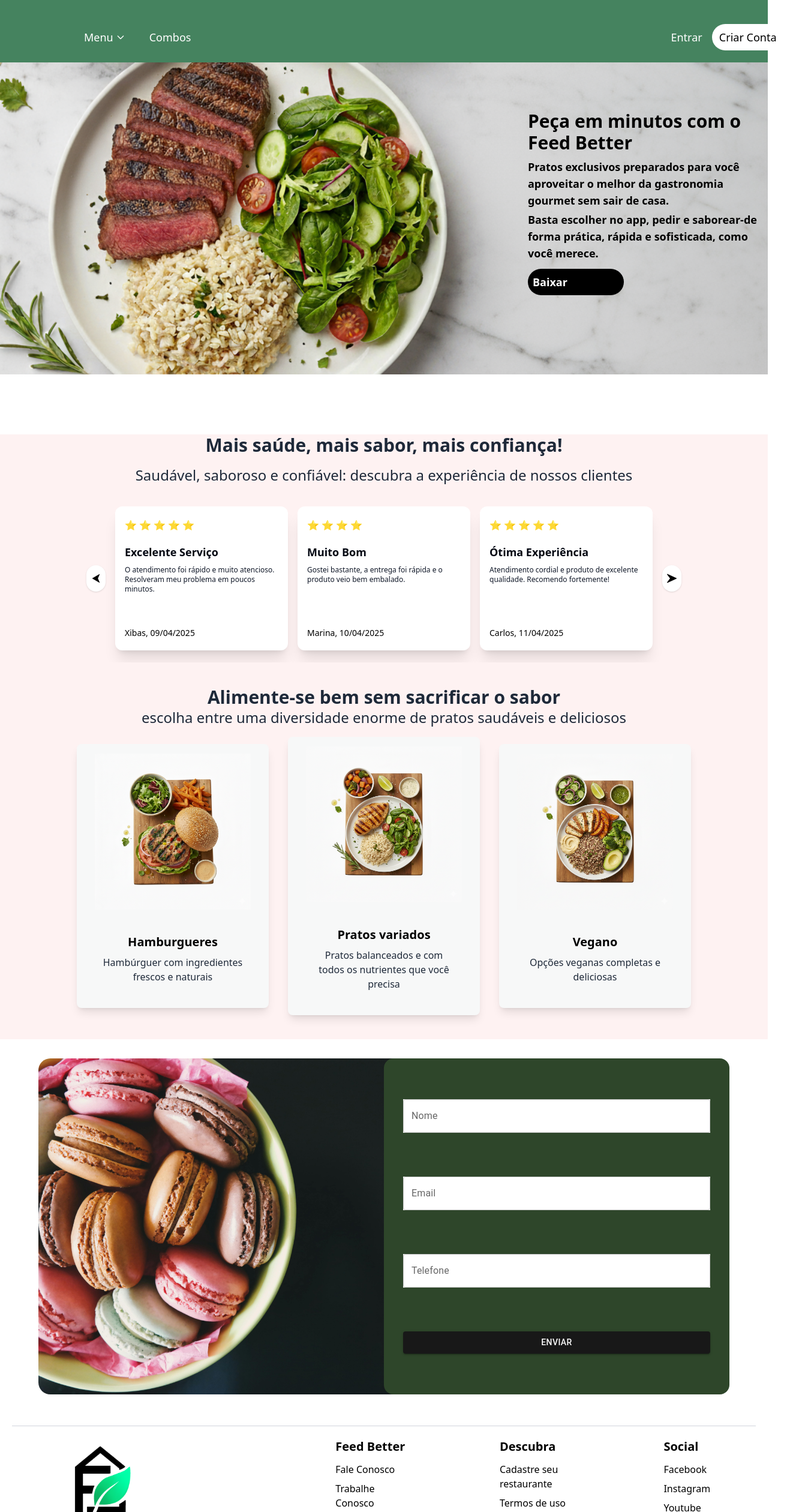
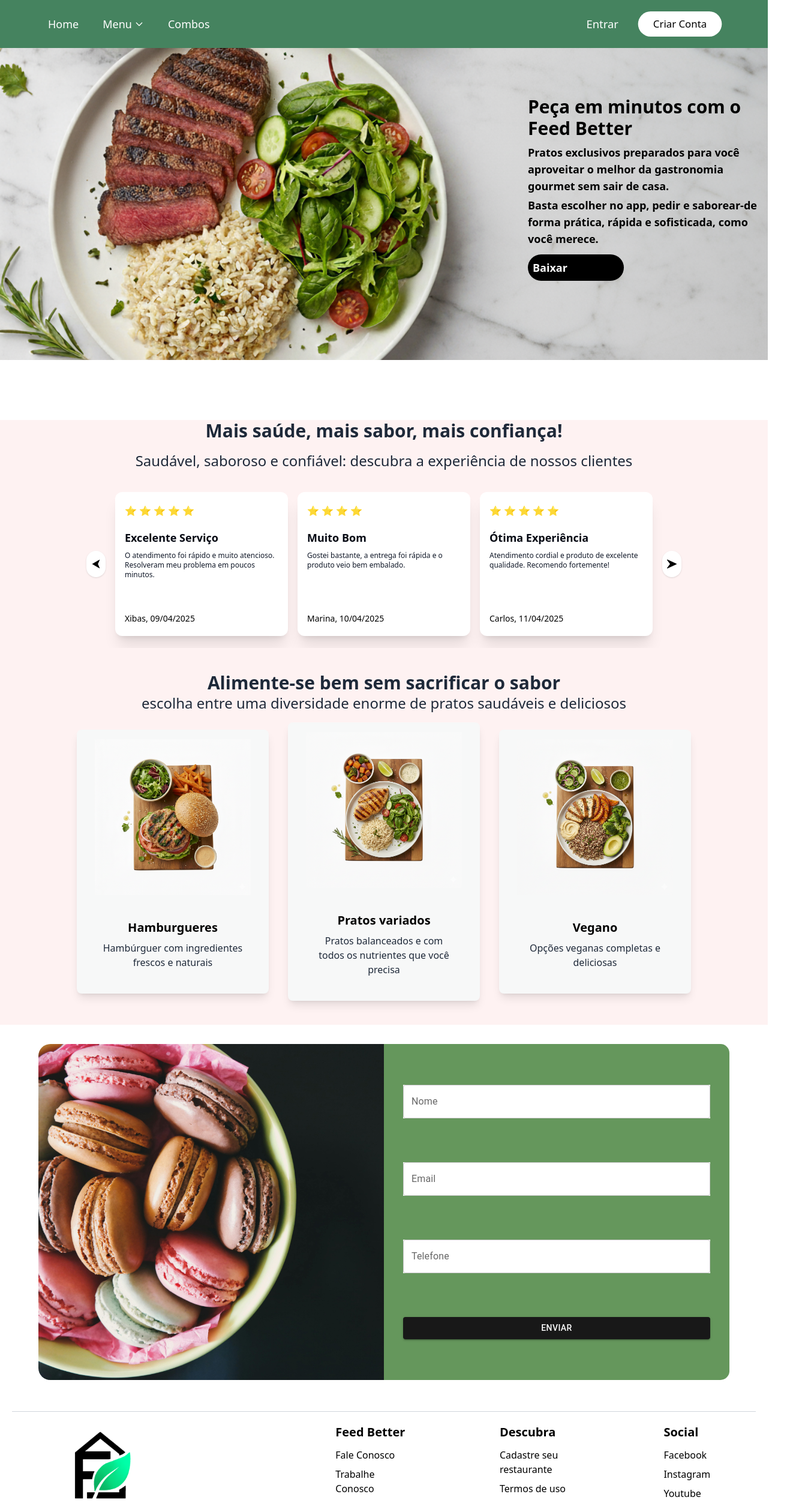
Before and after one commit to DrumondParizottoPiccolo/WebDelivery, a React (Vite) app: page / in a window 1280 px wide. Shown: the top 2520 px of the page at 60% size, 1327 px wide, since content can reach past the window. Built offline with nearby package versions, Linux system fonts and the light colour scheme.

Commit message:
fixing header

```diff
--- a/src/Components/Formulario.jsx
+++ b/src/Components/Formulario.jsx
@@ -25,10 +25,10 @@ const Formulario = () => {
 
         <Box width={ '50%' } height= '70vh'
         sx={{
-            backgroundColor: 'rgba(46, 70, 42, 1)',
+            backgroundColor: 'rgba(101, 151, 92, 1)',
             display: 'flex', flexDirection: 'column',
             p: 4, justifyContent: 'space-around',
-            borderRadius: 4,
+            borderRadius: " 0 15px 15px 0",
         }}
         >
         <TextField
--- a/src/Components/Header.jsx
+++ b/src/Components/Header.jsx
@@ -23,24 +23,17 @@ const Header = () => {
     };
 
     return (
-        <header className="bg-[#45835F] flex">
-            <div className="ml-20 p-5 space-x-10 text-white flex text-lg">
-                <nav className="space-x-10 flex flex-col mt-2">
-                    <a href="/Home">
-                        <img src="/FeedBetter.png"
-                        alt="Logo Food Better"
-                        className="w-15"/>
-                    </a>
-                </nav>
+    <header className="bg-[#45835F] flex justify-between items-center h-20 px-20">
+        <nav className="flex items-center space-x-10 text-white text-lg">
+            <a href="/Home" className="hover:underline">Home</a>
 
-                <div>
-                    <nav className="flex space-x-10">
             <div className="relative" ref={dropdownRef}>
                 <button
                     onClick={toggleDropdown}
-                            className="mt-7 cursor-pointer hover:underline flex items-center">
+                    className="cursor-pointer hover:underline flex items-center">
                     Menu
-                                <svg className={`ml-1 w-4 h-4 transform transition-transform ${isDropdownOpen ? 'rotate-180' : 'rotate-0'}`}
+                    <svg className={`ml-1 w-4 h-4 transform transition-transform
+                     ${isDropdownOpen ? 'rotate-180' : 'rotate-0'}`}
                         fill="none"
                         stroke="currentColor"
                         viewBox="0 0 24 24"
@@ -48,19 +41,19 @@ const Header = () => {
                         <path strokeLinecap="round"
                               strokeLinejoin="round"
                               strokeWidth={2} d="M19 9l-7 7-7-7"/>
-
                     </svg>
                 </button>
+
                 {isDropdownOpen && (
                     <div className="absolute left-0 mt-2 w-40 bg-[#45835F] rounded-md shadow-lg z-50">
                         <div className="py-1">
-                                        <a href="/Hamburgueres" className="block px-4 py-2 text-sm text-white cursor-pointer hover:underline">
+                            <a href="/Hamburgueres" className="block px-4 py-2 text-sm text-white hover:underline">
                                 Hamburgueres
                             </a>
-                                        <a href="/Pratos variados" className="block px-4 py-2 text-sm text-white cursor-pointer hover:underline">
+                            <a href="/Pratos variados" className="block px-4 py-2 text-sm text-white hover:underline">
                                 Pratos variados
                             </a>
-                                        <a href="/Vegano" className="block px-4 py-2 text-sm text-white cursor-pointer hover:underline">
+                            <a href="/Vegano" className="block px-4 py-2 text-sm text-white hover:underline">
                                 Vegano
                             </a>
                         </div>
@@ -68,24 +61,20 @@ const Header = () => {
                 )}
             </div>
 
-                        <a href="" className="mt-7 hover:underline">
-                            Combos
-                        </a>
+            <a href="" className="hover:underline ">Combos</a>
         </nav>
-                </div>
 
-                <div className="flex flex-row items-center space-x-4 mt-5 ml-190">
-                    <button className="cursor-pointer hover:underline">
-                        Entrar
-                    </button>
-                    <button className="text-black bg-white py-2 w-30 rounded-full cursor-pointer transform translate-y-0 hover:translate-y-1 active:translate-y-2">
+        {/* Botões de login/cadastro */}
+        <div className="flex items-center space-x-4">
+            <button className="text-white scale-115 mr-10 cursor-pointer color-white hover:underline">Entrar</button>
+            <button className="text-black bg-white scale-105 py-2 px-6 rounded-full cursor-pointer
+            hover:scale-115 transition-transform">
                 Criar Conta
             </button>
         </div>
-            </div>
-
     </header>
 )
+
 }
 
 export default Header;
```
Lines whose indentation alone changed are shown as unchanged.
